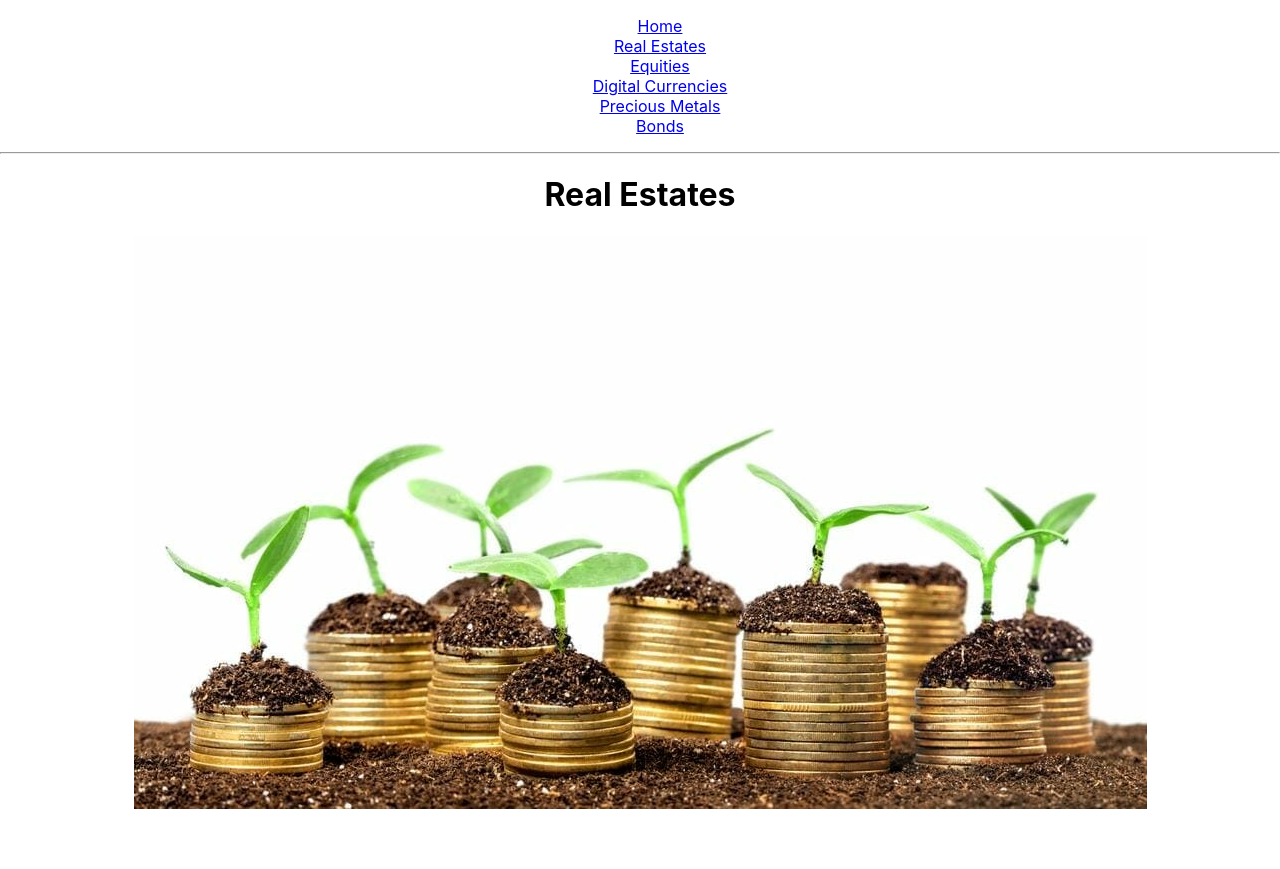
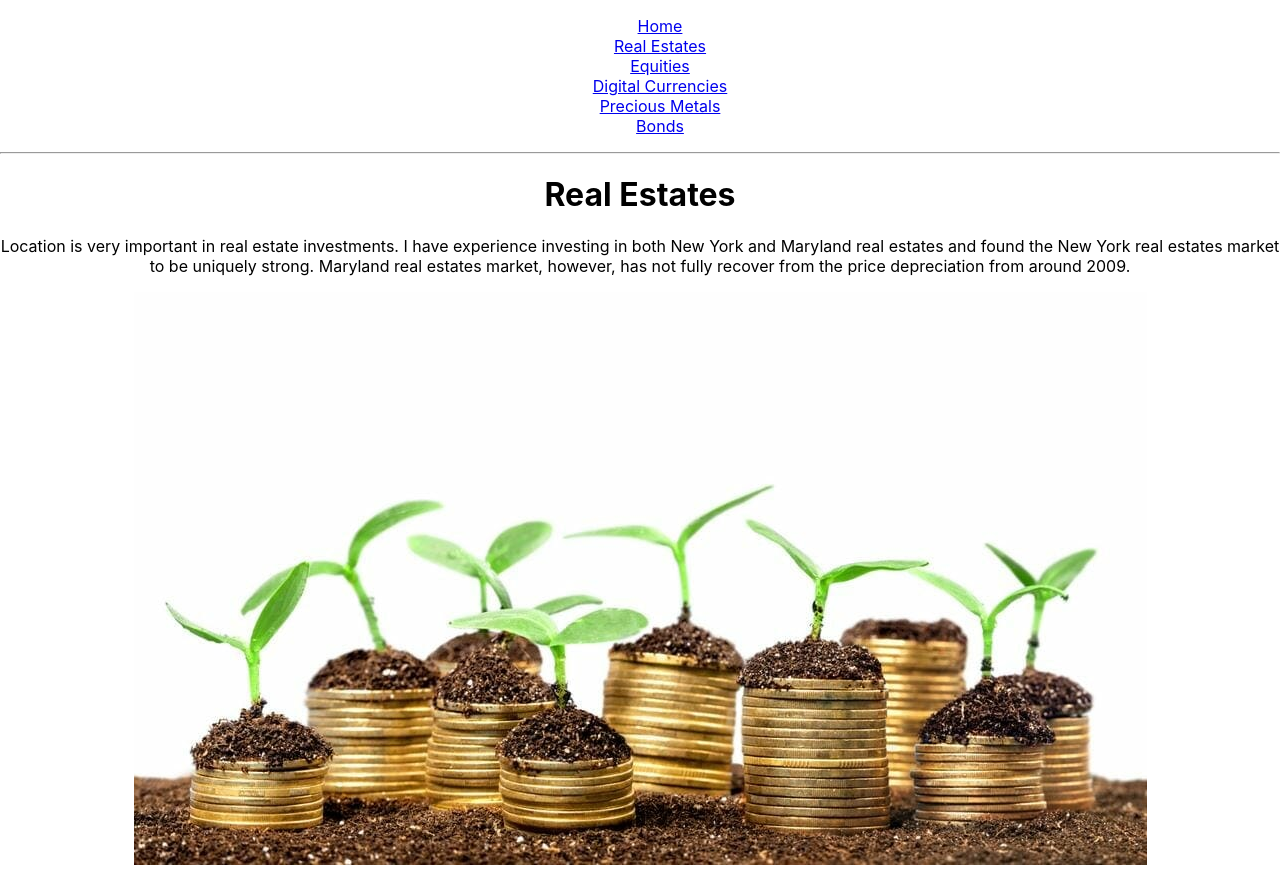
Before and after one commit to bqh5026/Guide-to-Investing, a React (Create React App) app: page /#/real_estates in a window 1280 px wide. Before the commit the page ends 813 px from the top, so only its background shows below. Built offline with nearby package versions, Linux system fonts and the light colour scheme.

Commit message:
Add content to real estates component

```diff
--- a/src/App.js
+++ b/src/App.js
@@ -4,7 +4,7 @@ import { HashRouter, Route, Link } from 'react-router-dom';
 import './App.css';
 
 import HomePage from './pages/homepage.component';
-import RealEstates from './components/real_estates.component.jsx';
+import RealEstates from './components/real_estates/real_estates.component';
 import Equities from './components/Equities/equities.component';
 import DigitalCurrencies from './components/digital_currencies/digital_currencies.component';
 import PreciousMetals from './components/precious_metals/precious_metals.component';
--- a/src/components/real_estates.component.jsx
+++ /dev/null
@@ -1,11 +0,0 @@
-//jshint esversion: 6
-
-import React from 'react';
-
-const RealEstates = () => (
-  <div>
-    <h1>Real Estates</h1>
-  </div>
-);
-
-export default RealEstates;
--- /dev/null
+++ b/src/components/real_estates/real_estates.component.jsx
@@ -0,0 +1,15 @@
+import React from 'react';
+
+import './real.estates.styles.css';
+
+const RealEstates = () => (
+  <div>
+    <h1>Real Estates</h1>
+    <p>Location is very important in real estate investments. I have experience investing
+    in both New York and Maryland real estates and found the New York real estates market to
+    be uniquely strong. Maryland real estates market, however, has not fully recover from
+    the price depreciation from around 2009.</p>
+  </div>
+);
+
+export default RealEstates;
```
Also changed, not shown: src/components/real_estates/._real_estates.component.jsx (renamed from src/components/._real_estates.component.jsx), src/components/real_estates/real.estates.styles.css (added).
